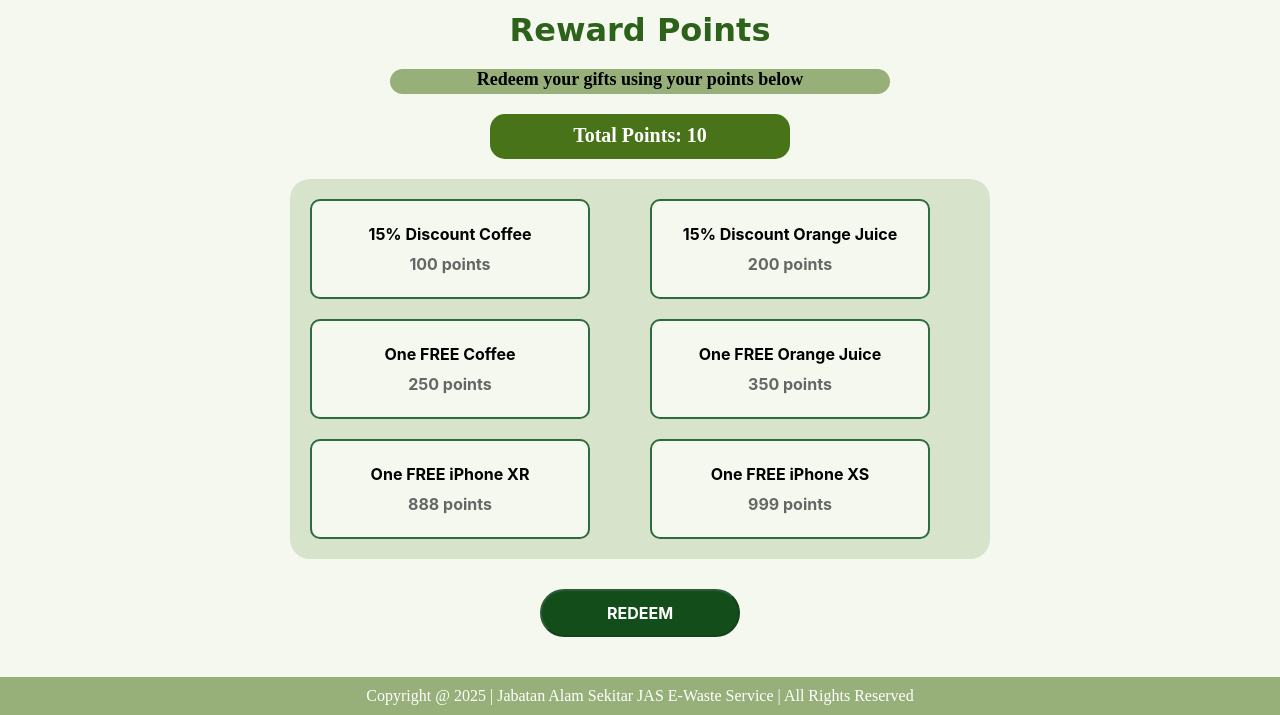
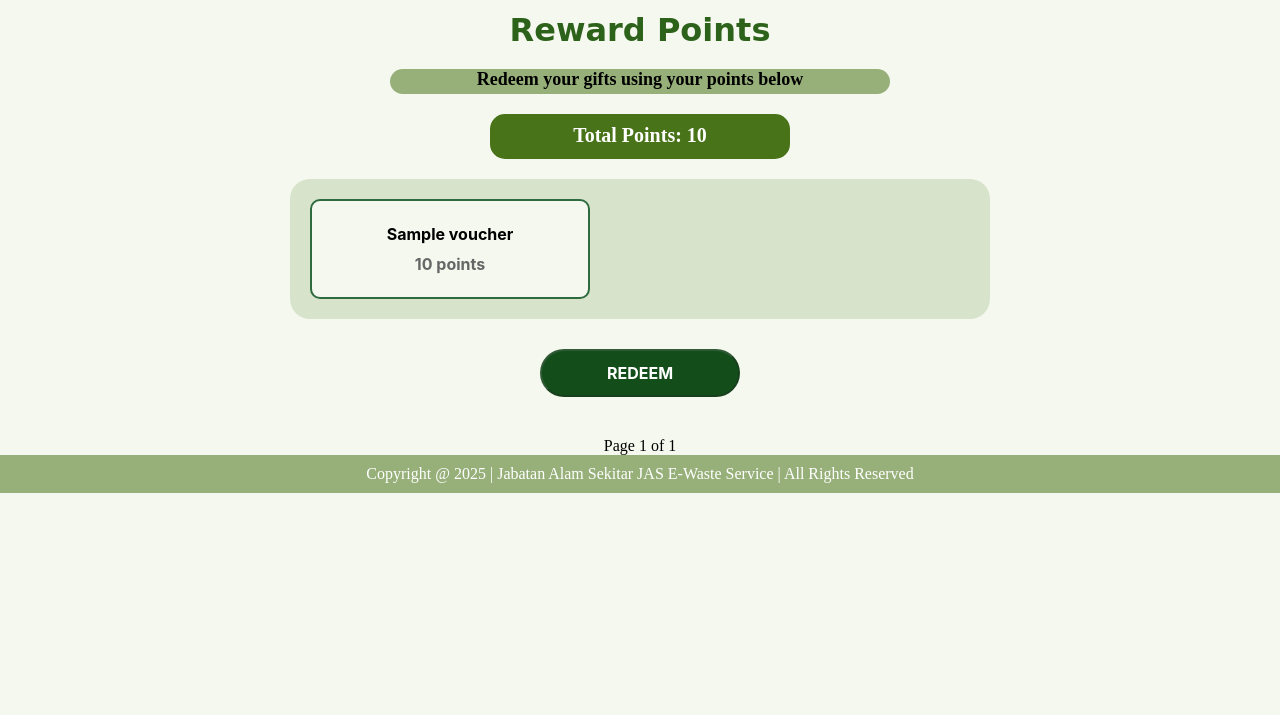
Before and after one commit to Kwan-CH/Capstone, a Django app: template e_waste/customer/templates/customer/redeemRewards.html in a window 1280 px wide. Shown: the part 156-871 px from the top of the page. After the commit the page ends 649 px from the top, so only its background shows below. Run offline with Django 3.2, Linux system fonts and the light colour scheme; the template is opened without the code that fills it: most values are stand-ins (such as "Sample title", 1, 10 or a date in 2020); some web fonts are replaced.

Commit message:
Voucher redemption added

```diff
--- /dev/null
+++ b/e_waste/customer/static/js/redeemVoucher.js
@@ -0,0 +1,94 @@
+document.addEventListener("DOMContentLoaded", function () {
+    let selectedReward = null;
+    let selectedPoints = 0;
+    const rewardBoxes = document.querySelectorAll(".reward-box");
+    const redeemButton = document.querySelector(".redeem");
+    const confirmationPopup = document.getElementById("confirmation-popup");
+    const successfulPopup = document.getElementById("successful-popup");
+
+    rewardBoxes.forEach(box => {
+        box.addEventListener("click", function () {
+            // Remove previous selection
+            rewardBoxes.forEach(b => b.classList.remove("selected"));
+
+            // Highlight the selected reward
+            this.classList.add("selected");
+            selectedReward = this.getAttribute("data-rewardID");
+            selectedPoints = parseInt(this.getAttribute("data-points"));
+            console.log(selectedReward)
+
+            // Enable redeem button
+            redeemButton.disabled = false;
+        });
+    });
+
+    redeemButton.addEventListener("click", function () {
+        if (selectedReward) {
+            confirmationPopup.style.display = "flex";
+        }
+    });
+
+    // Function to close the confirmation popup
+    function closeConfirmationPopup() {
+        confirmationPopup.style.display = "none";
+    }
+
+    // Function to confirm redemption and send request to backend
+    function confirmRedemption() {
+        console.log("Entering redeem action")
+        confirmationPopup.style.display = "none"; // Close confirmation popup
+
+        fetch("redeem_voucher/", {
+            method: "POST",
+            headers: {
+                "Content-Type": "application/json",
+                "X-CSRFToken": getCookie("csrftoken"),  // CSRF token for security
+            },
+            body: JSON.stringify({ reward: selectedReward, points: selectedPoints }),
+        })
+        .then(response => response.json())
+        .then(data => {
+            if (data.success) {
+                successfulPopup.style.display = "flex"; // Show success popup
+            } else {
+                alert("⚠️ " + data.message);
+            }
+        })
+        .catch(error => console.error("Error:", error));
+    }
+
+    // Function to close successful popup
+    function closeSuccessfulPopup() {
+        console.log("close success pop ")
+        successfulPopup.style.display = "none";
+
+        // Reset selection and disable redeem button
+        rewardBoxes.forEach(b => b.classList.remove("selected"));
+        redeemButton.disabled = true;
+
+        // Reload the page to update points
+        window.location.reload();
+    }
+
+    // CSRF token retrieval function
+    function getCookie(name) {
+        console.log("getting cookie")
+        let cookieValue = null;
+        if (document.cookie && document.cookie !== '') {
+            const cookies = document.cookie.split(';');
+            for (let i = 0; i < cookies.length; i++) {
+                const cookie = cookies[i].trim();
+                if (cookie.startsWith(name + '=')) {
+                    cookieValue = decodeURIComponent(cookie.substring(name.length + 1));
+                    break;
+                }
+            }
+        }
+        return cookieValue;
+    }
+
+    // Attach functions to global scope for inline HTML event handlers
+    window.closeConfirmationPopup = closeConfirmationPopup;
+    window.confirmRedemption = confirmRedemption;
+    window.closeSuccessfulPopup = closeSuccessfulPopup;
+});
--- a/e_waste/customer/templates/customer/base_customer.html
+++ b/e_waste/customer/templates/customer/base_customer.html
@@ -5,10 +5,10 @@
 
 <head>
     <meta charset="UTF-8">
-    <link rel="stylesheet" href="{% static 'css/base.css' %}">
     <title>{% block title %}E-Waste Management{% endblock %}</title>
     <!-- Google Fonts -->
 
+    <link rel="stylesheet" href="{% static 'css/base.css' %}">
     <link rel="preconnect" href="https://fonts.googleapis.com">
     <link rel="preconnect" href="https://fonts.gstatic.com" crossorigin>
     <link href="https://fonts.googleapis.com/css2?family=Sansita+Swashed:wght@300..900&display=swap" rel="stylesheet">
--- a/e_waste/customer/templates/customer/redeemRewards.html
+++ b/e_waste/customer/templates/customer/redeemRewards.html
@@ -17,7 +17,8 @@
 <body>
 <h1>Reward Points</h1>
 <div class="small-box">
-    <p>Redeem your gifts using your points below<p>
+    <p>Redeem your gifts using your points below
+    <p>
 </div>
 <div class="points-box">
     <p>Total Points: {{points}}</p>
@@ -25,33 +26,49 @@
 
 {% for voucher in vouchers %}
 <div class="container">
-            <div class="reward-box" data-reward="15% Discount Coffee" data-points="100">
-                <p>15% Discount Coffee</p>
-                <p class="points">100 points</p>
+    <div class="reward-box" data-rewardID="{{voucher.voucherID}}" data-points="{{voucher.pointsRequired}}">
+        <p>{{voucher.name}}</p>
+        <p class="points">{{voucher.pointsRequired}} points</p>
     </div>
-            <div class="reward-box" data-reward="15% Discount Orange Juice" data-points="200">
-                <p>15% Discount Orange Juice</p>
-                <p class="points">200 points</p>
-            </div>
-            <div class="reward-box" data-reward="One FREE Coffee" data-points="250">
-                <p>One FREE Coffee</p>
-                <p class="points">250 points</p>
-            </div>
-            <div class="reward-box" data-reward="One FREE Orange Juice" data-points="350">
-                <p>One FREE Orange Juice</p>
-                <p class="points">350 points</p>
-            </div>
-            <div class="reward-box" data-reward="One FREE iPhone XR" data-points="888">
-                <p>One FREE iPhone XR</p>
-                <p class="points">888 points</p>
-            </div>
-            <div class="reward-box" data-reward="One FREE iPhone XS" data-points="999">
-                <p>One FREE iPhone XS</p>
-                <p class="points">999 points</p>
-            </div>
+<!--    <div class="reward-box" data-reward="15% Discount Orange Juice" data-points="200">-->
+<!--        <p>15% Discount Orange Juice</p>-->
+<!--        <p class="points">200 points</p>-->
+<!--    </div>-->
+<!--    <div class="reward-box" data-reward="One FREE Coffee" data-points="250">-->
+<!--        <p>One FREE Coffee</p>-->
+<!--        <p class="points">250 points</p>-->
+<!--    </div>-->
+<!--    <div class="reward-box" data-reward="One FREE Orange Juice" data-points="350">-->
+<!--        <p>One FREE Orange Juice</p>-->
+<!--        <p class="points">350 points</p>-->
+<!--    </div>-->
+<!--    <div class="reward-box" data-reward="One FREE iPhone XR" data-points="888">-->
+<!--        <p>One FREE iPhone XR</p>-->
+<!--        <p class="points">888 points</p>-->
+<!--    </div>-->
+<!--    <div class="reward-box" data-reward="One FREE iPhone XS" data-points="999">-->
+<!--        <p>One FREE iPhone XS</p>-->
+<!--        <p class="points">999 points</p>-->
+<!--    </div>-->
 </div>
 {% endfor %}
 <button type="submit" class="redeem" disabled>Redeem</button>
+
+<div>
+    {% if not Empty %}
+        {% if vouchers.has_previous %}
+            <a href="?page={{ vouchers.previous_page_number }}" style="text-decoration:none;"> &larr; Previous</a>
+        {% endif %}
+
+        <span>Page {{ vouchers.number }} of {{ vouchers.paginator.num_pages }}</span>
+
+        {% if vouchers.has_next %}
+            <a href="?page={{ vouchers.next_page_number }}" style="text-decoration:none;">Next &rarr; </a>
+        {% endif %}
+    {% else %}
+        <p>No Vouchers Available</p>
+    {% endif %}
+</div>
 
 <!-- Confirmation Popup -->
 <div id="confirmation-popup" class="popup-container" style="display: none;">
@@ -75,60 +92,9 @@
 
 <!--    <div id="embedded-footer"></div>-->
 {% block extra_js %}
-    <script>
-        document.addEventListener("DOMContentLoaded", function () {
-            let selectedReward = null;
-            let selectedPoints = 0;
-            const rewardBoxes = document.querySelectorAll(".reward-box");
-            const redeemButton = document.querySelector(".redeem");
-            const confirmationPopup = document.getElementById("confirmation-popup");
-            const successfulPopup = document.getElementById("successful-popup");
+    <script src="{% static 'js/redeemVoucher.js' %}"></script>
+{% endblock %}
 
-            rewardBoxes.forEach(box => {
-                box.addEventListener("click", function () {
-                    // Remove previous selection
-                    rewardBoxes.forEach(b => b.classList.remove("selected"));
-
-                    // Select the clicked one
-                    this.classList.add("selected");
-                    selectedReward = this.getAttribute("data-reward");
-                    selectedPoints = parseInt(this.getAttribute("data-points"));
-
-                    // Enable redeem button
-                    redeemButton.disabled = false;
-                });
-            });
-
-            redeemButton.addEventListener("click", function () {
-                if (selectedReward) {
-                    // Show the confirmation popup instead of alert
-                    confirmationPopup.style.display = "flex";
-                }
-            });
-        });
-
-        // Function to close the confirmation popup
-        function closeConfirmationPopup() {
-            document.getElementById("confirmation-popup").style.display = "none";
-        }
-
-        // Function to show successful redemption after confirming redemption
-        function confirmRedemption() {
-            document.getElementById("confirmation-popup").style.display = "none"; // Close confirmation popup
-            document.getElementById("successful-popup").style.display = "flex"; // Show succesful popup
-        }
-
-        // Function to close successful popup
-        function closeSuccessfulPopup() {
-            document.getElementById("successful-popup").style.display = "none";
-
-            // Reset selection and disable redeem button
-            document.querySelectorAll(".reward-box").forEach(b => b.classList.remove("selected"));
-            document.querySelector(".redeem").disabled = true;
-        }
-
-    </script>
-    {% endblock %}
 </body>
 {% endblock %}
 
--- a/e_waste/customer/urls.py
+++ b/e_waste/customer/urls.py
@@ -9,7 +9,8 @@ urlpatterns = [
     # path('homepage-customer/', homepage_customer, name='homepage-customer'), #Customer Homepage
 
     path('schedule_pickup/', schedule_pickup, name='schedule_pickup'), #Schedule Pickup
-    path('redeem_rewards/', redeem_rewards_page, name='redeem_rewards_page'), #Reward Points (WAIT)
+    path('redeem_rewards/', redeem_rewards_page, name='redeem_rewards_page'), #Reward Points page
+    path('redeem_rewards/redeem_voucher/', redeem_voucher, name='redeem_rewards/redeem_voucher/'), #redeem voucher function
     path('pickup_status/', pickup_status, name='pickup_status'), #Pickup Status
     path('user_profile/', user_profile, name='user_profile'), #Customer Profile
     path('edit_profile/', edit_profile, name='edit_profile'), # Edit customer profile
@@ -18,4 +19,5 @@ urlpatterns = [
     path('history-device/', device_recycled, name='device_recycled'), #Activity History - Recycled Device
     path('history-voucher/', voucher_redeemed, name='voucher_redeemed'),  # Activity History - Voucher Redeemed
 
+
 ]
--- a/e_waste/database/models.py
+++ b/e_waste/database/models.py
@@ -154,12 +154,12 @@ class CustomerRedemption(models.Model):
             last_redemption = CustomerRedemption.objects.order_by('-redemptionID').first()
 
             if last_redemption:
-                last_number = int(last_redemption.redemtionID[1:])
+                last_number = int(last_redemption.redemptionID[1:])
                 new_number = last_number + 1
             else:
                 new_number = 1
 
-            self.redemptionID = f"C{new_number:04d}"
+            self.redemptionID = f"R{new_number:04d}"
 
         super().save(*args, **kwargs)
 
```
Also changed, not shown: e_waste/customer/views.py (+37 -3 lines). Lines whose indentation alone changed are shown as unchanged.
